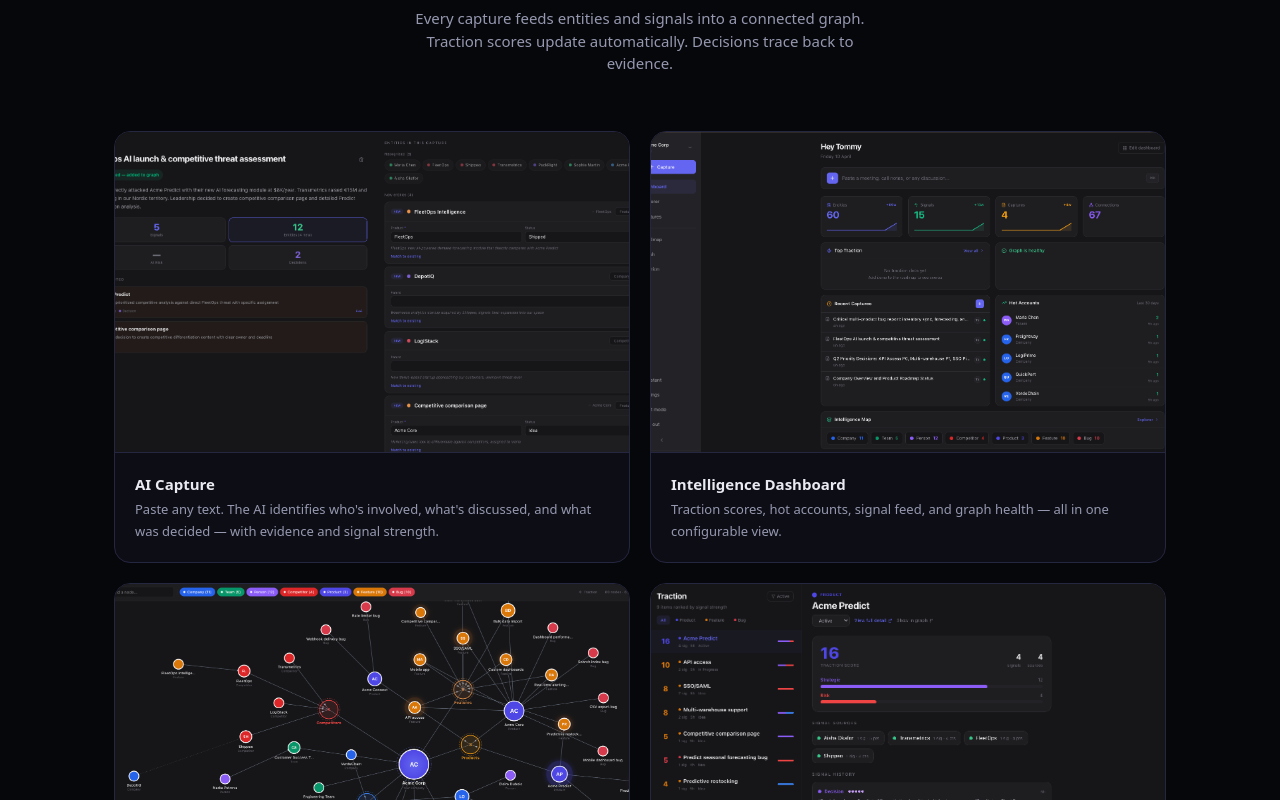
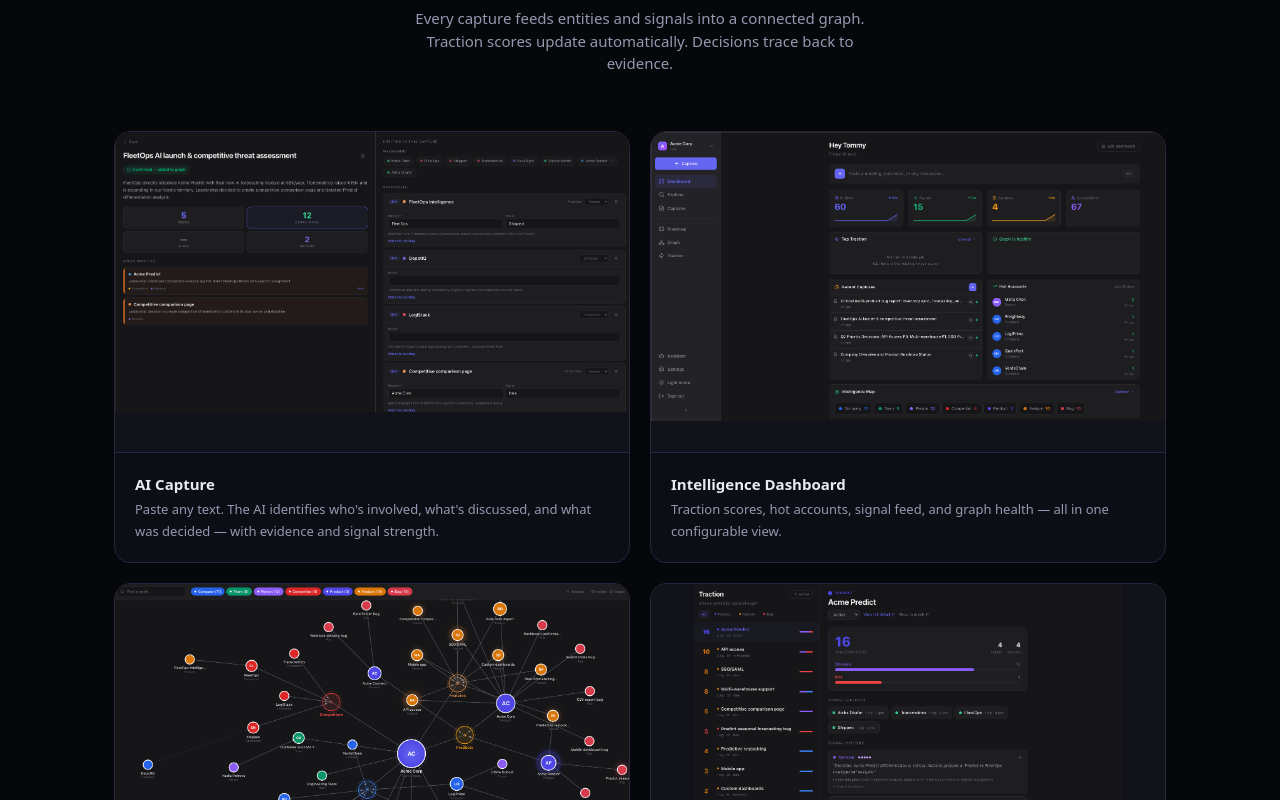
Before and after one commit to Pandosaure/gravii-site, a Next.js app: page / in a window 1280 px wide. Shown: the part 1500-2300 px from the top of the page. Built offline with nearby package versions, Linux system fonts and the light colour scheme.

Commit message:
Fix screenshot display

```diff
--- a/src/app/page.tsx
+++ b/src/app/page.tsx
@@ -348,7 +348,7 @@ export default function HomePage() {
             ].map((card, i) => (
               <div key={i} className="reveal rounded-2xl border border-[#252640] bg-[#0d0e15] overflow-hidden" style={{ animationDelay: `${i * 0.1}s` }}>
                 <div className="aspect-[16/10] bg-[#12131a] border-b border-[#252640] overflow-hidden">
-                  <Image src={`/images/${card.screenshot}`} alt={card.fallbackAlt} width={800} height={500} className="w-full h-full object-cover object-top" />
+                  <Image src={`/images/${card.screenshot}`} alt={card.fallbackAlt} width={800} height={500} className="w-full h-full object-contain object-top" />
                 </div>
                 <div className="p-5">
                   <h3 className="text-[15px] font-bold mb-1">{card.title}</h3>
```
